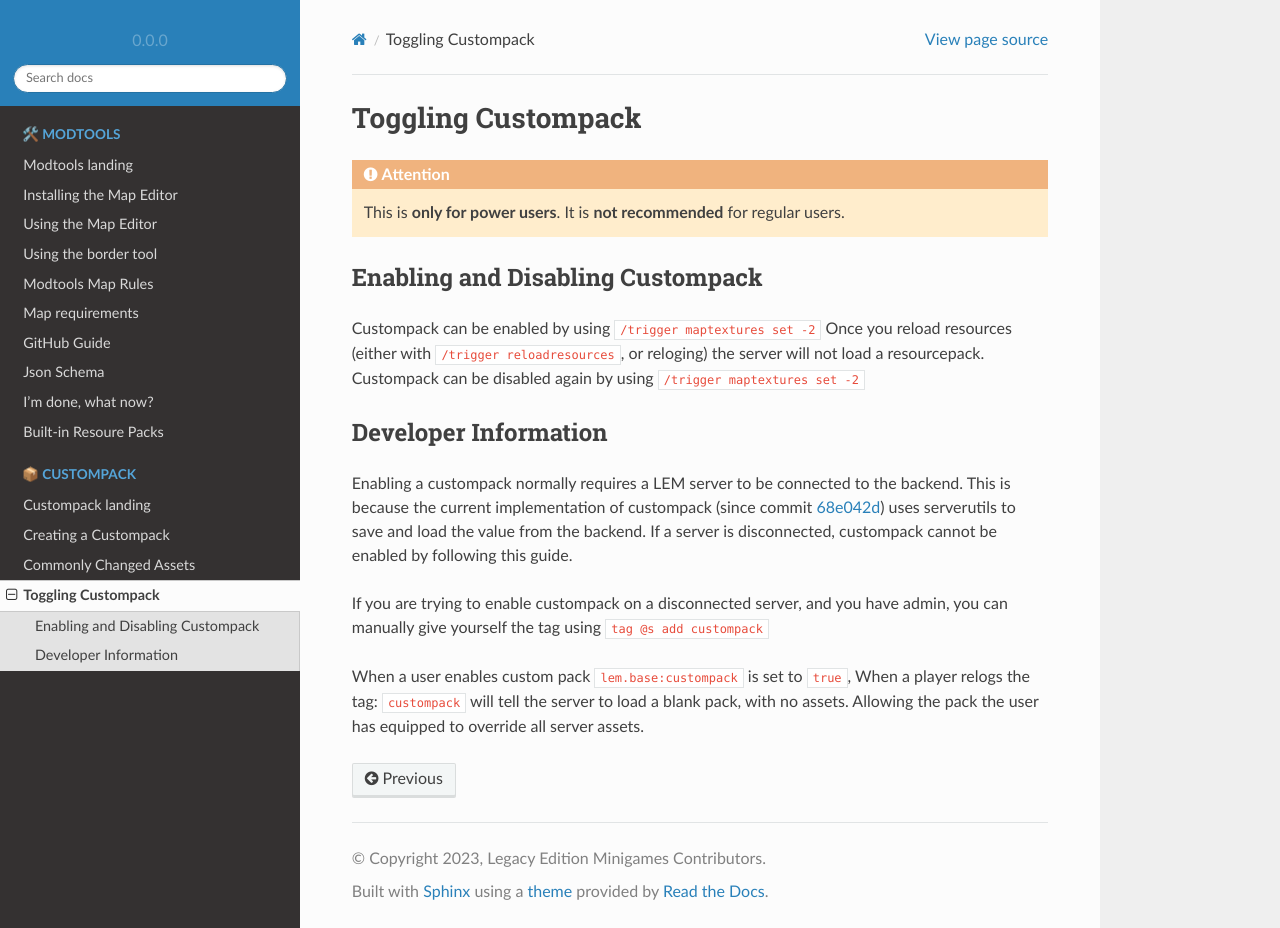
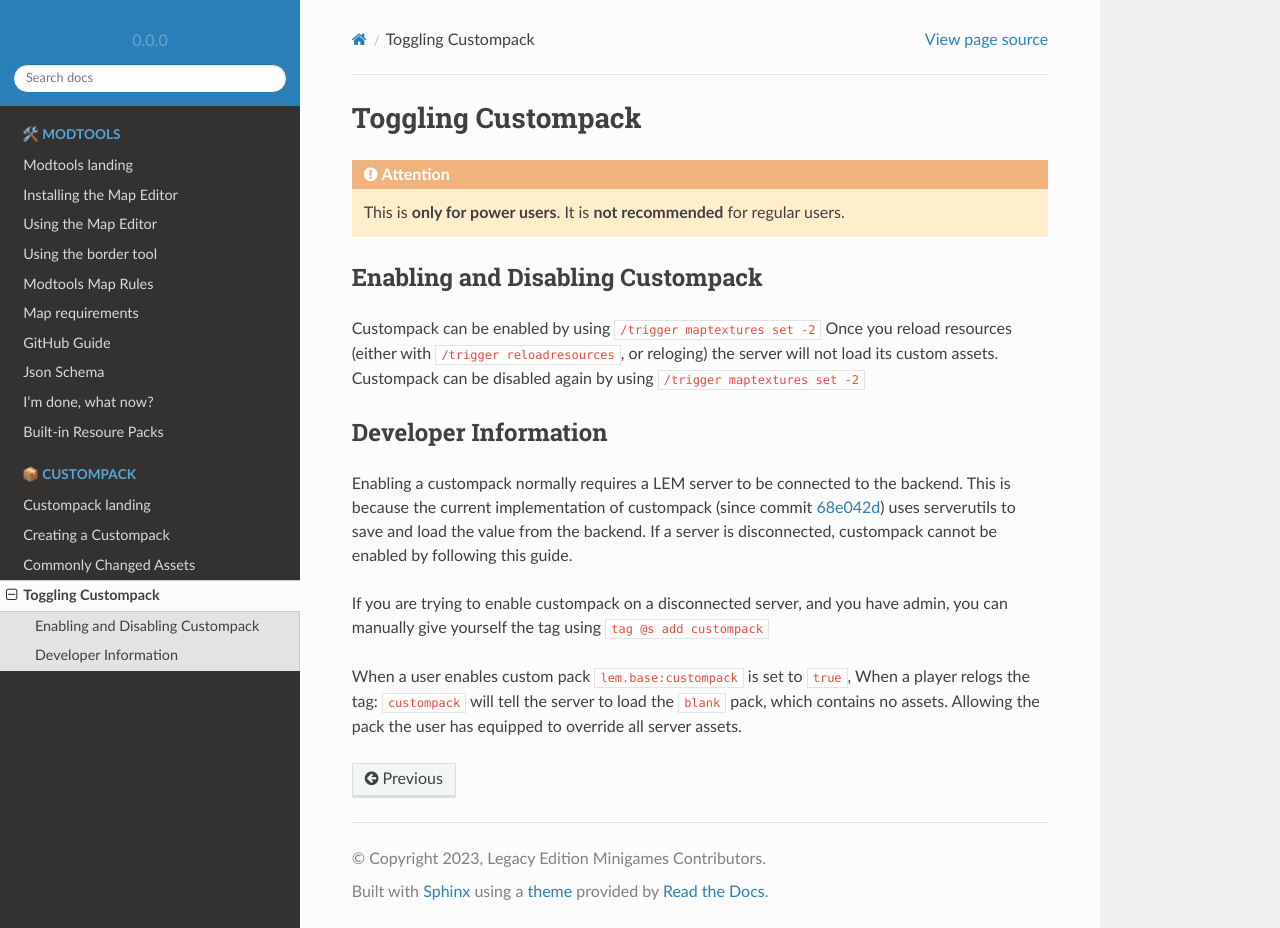
Before and after one commit to Legacy-Edition-Minigames/Documentation, a Sphinx documentation site: the page built from docs/source/custompack/toggling.rst, in a window 1280 px wide and 928 px high. Built offline with Sphinx 7.4.7 and the Read the Docs theme 2.0.0, drawn with Linux system fonts in a browser that asks for light colours.

Commit message:
Improve documentation accuracy

```diff
--- a/docs/source/custompack/toggling.rst
+++ b/docs/source/custompack/toggling.rst
@@ -9,7 +9,7 @@ Toggling Custompack
 Enabling and Disabling Custompack
 ^^^^^^^^^^^^^^^^^^^^^^^^^^^^^^^^^
 Custompack can be enabled by using ``/trigger maptextures set -2``
-Once you reload resources (either with ``/trigger reloadresources``, or reloging) the server will not load a resourcepack.
+Once you reload resources (either with ``/trigger reloadresources``, or reloging) the server will not load its custom assets.
 Custompack can be disabled again by using ``/trigger maptextures set -2``
 
 Developer Information
@@ -21,5 +21,5 @@ uses serverutils to save and load the value from the backend. If a server is dis
 If you are trying to enable custompack on a disconnected server, and you have admin, you can manually give yourself the tag using ``tag @s add custompack``
 
 When a user enables custom pack ``lem.base:custompack``
-is set to ``true``, When a player relogs the tag: ``custompack`` will tell the server to load a blank pack, with no assets.
+is set to ``true``, When a player relogs the tag: ``custompack`` will tell the server to load the ``blank`` pack, which contains no assets.
 Allowing the pack the user has equipped to override all server assets.
```
